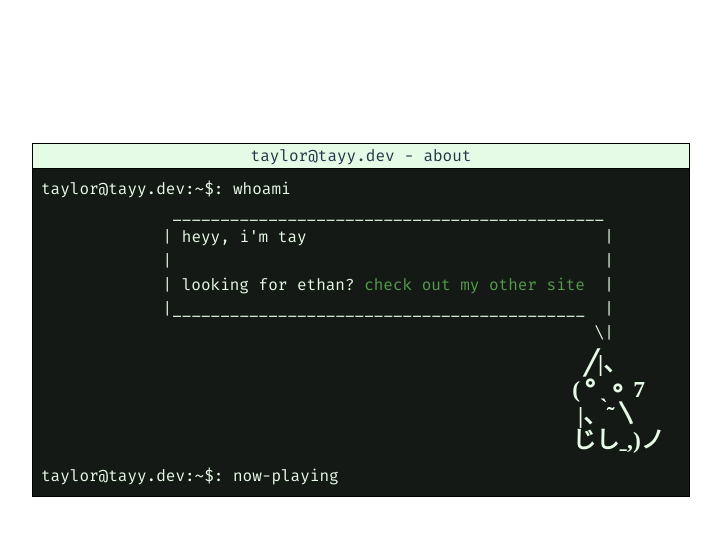
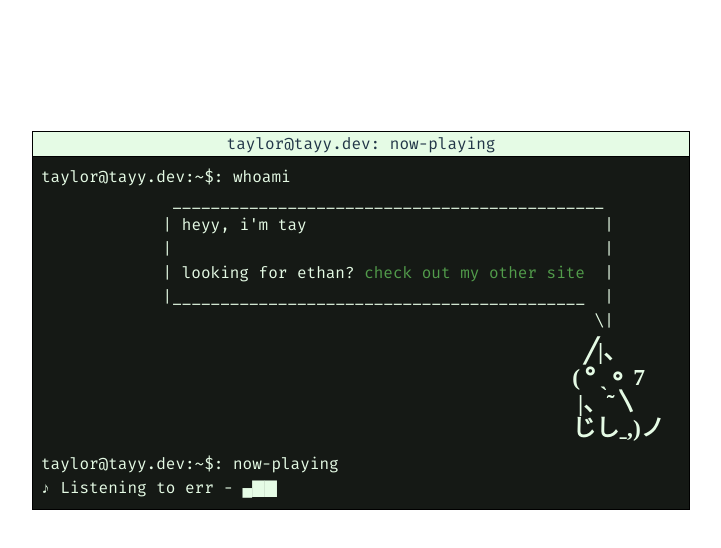
Before and after one commit to tayydev/tayy.dev, a Svelte app: page / in a window 1280 px wide. Shown: the top 548 px of the page, without its empty margins (279-1000 px from the left). Built offline with nearby package versions, Linux system fonts and the light colour scheme; no server answers.

Commit message:
beautiful website

```diff
--- a/src/App.svelte
+++ b/src/App.svelte
@@ -1,57 +1,65 @@
 <script lang="ts">
-    import kittyIcon from './assets/kitty.svg'
-    import {untrack} from "svelte";
+    import {onMount, untrack} from "svelte";
+    import About from "./lib/About.svelte";
+    import Keyboard from "./lib/Keyboard.svelte";
+    import {apiClient, type Results} from "./lib/client";
+    import NowPlaying from "./lib/NowPlaying.svelte";
 
-    let title = $state("about")
     let timing = $state(0)
+    let title = $derived(
+        timing < 7 ? "~" :
+            "now-playing"
+    )
+    let listening: Results | null = $state(null)
 
-    $effect(() => {
+    onMount(() => {
         const clear = setInterval(() => {
-            //because our code is sad and uses state in an effect we put this in an "untrack" block which
-            // prevents us from triggering an infinite loop of effects https://svelte.dev/docs/svelte/$effect
-            untrack(() => {
-                timing++;
-                if(timing >= 10) clearInterval(clear)
-            });
-        }, 500);
+            timing++;
+            if(timing >= 10) clearInterval(clear)
+        }, 250);
 
         return () => { clearInterval(clear) };
     });
-
+    onMount(async () => {
+        listening = await apiClient.getServerStatus()
+    })
 </script>
 
 <main>
     <div class="bound-box">
         <div class="terminal top">
-            taylor@tayy.dev - {title}
+            taylor@tayy.dev: {title}
         </div>
         <div class="terminal bottom">
-            taylor@tayy.dev:~$: whoami
-            <div class="right">
-                <div class="bubble">
-                    {"_____________________________________________        "}<br>
-                    {"| heyy, i'm tay                               |       "}<br>
-                    {"|                                             |       "}<br>
-                    {"| looking for ethan?"}
-                    <a href="https://esouth.dev">check out my other site</a> {" |       "}<br>
-                    {"|___________________________________________  |       "}<br>
-                    {"\\|       "}<br>
-                    <img src={kittyIcon} class="logo svelte" alt="taylor circa 2025" />
-                    {" "}
-                </div>
-            </div>
-            taylor@tayy.dev:~$: now-playing
+            <noscript> <!--TODO: confirm Javascript free loads -->
+                taylor@tayy.dev:~$: whoami
+                <About/>
+                taylor@tayy.dev:~$: now-playing
+                &lt;ERROR&gt; js is disabled
+                taylor@tayy.dev:~$: {"█"}
+            </noscript>
+
+            taylor@tayy.dev:~$:&nbsp;<Keyboard
+                text="whoami"
+                speed={50}
+        />{#if timing >= 2}
+            <About/>{/if}{#if timing >= 3}
+            taylor@tayy.dev:~$:&nbsp;
+        {/if}{#if timing >= 4}<Keyboard
+                text="now-playing"
+                speed={50}
+        />{/if}{#if timing >= 7}
+            <div></div>
+        {/if}{#if timing <= 8}
+            {"█"}
+        {:else}
+            <NowPlaying {listening}></NowPlaying>
+        {/if}
         </div>
     </div>
 </main>
 
 <style>
-    .logo {
-        height: 7em;
-        will-change: filter;
-        transition: filter 300ms;
-    }
-
     .terminal {
         background: #e5fbe5;
         min-width: 40rem;
@@ -69,16 +77,7 @@
         background: #151915;
         text-align: left;
         padding: 0.5rem;
-    }
 
-    .right {
-        display: flex;
-        justify-content: flex-end;
-    }
-
-    .bubble {
-        text-align: right;
-        display: block;
-        white-space: pre
+        min-height: 21rem;
     }
 </style>
--- /dev/null
+++ b/src/lib/About.svelte
@@ -0,0 +1,39 @@
+<script>
+import kittyIcon from "../assets/kitty.svg";
+</script>
+
+<main>
+    <div class="right">
+        <div class="bubble">
+            {"_____________________________________________        "}<br>
+            {"| heyy, i'm tay                               |       "}<br>
+            {"|                                             |       "}<br>
+            {"| looking for ethan?"}
+            <a href="https://esouth.dev">check out my other site</a> {" |       "}<br>
+            {"|___________________________________________  |       "}<br>
+            {"\\|       "}<br>
+            <img src={kittyIcon} class="logo svelte" alt="taylor circa 2025" />
+            {" "}
+        </div>
+    </div>
+
+</main>
+
+<style>
+    .logo {
+        height: 7em;
+        will-change: filter;
+        transition: filter 300ms;
+    }
+
+    .right {
+        display: flex;
+        justify-content: flex-end;
+    }
+
+    .bubble {
+        text-align: right;
+        display: block;
+        white-space: pre
+    }
+</style>
--- /dev/null
+++ b/src/lib/Keyboard.svelte
@@ -0,0 +1,24 @@
+<script lang="ts">
+    import { onMount } from "svelte";
+
+    export let text: string = "";
+    export let speed: number = 50; // ms per character
+
+    let displayedText: string = "";
+
+    onMount(() => {
+        let i = 0;
+        const interval = setInterval(() => {
+            displayedText = text.substring(0, i);
+            i++;
+
+            if (i > text.length) {
+                clearInterval(interval);
+            }
+        }, speed);
+    });
+</script>
+
+<span>
+  {displayedText}
+</span>
--- /dev/null
+++ b/src/lib/NowPlaying.svelte
@@ -0,0 +1,24 @@
+<script lang="ts">
+    import {type Results} from "./client";
+    import {onMount} from "svelte";
+    let { listening }: {listening: Results | null} = $props()
+
+    const frames = "▁▂▃▄▅▆▇█▇▆▅▄▃▂▁";
+    let currentFrame = $state(0);
+
+    onMount(() => {
+        let interval = setInterval(() => {
+            currentFrame = (currentFrame + 1) % frames.length;
+        }, 75);
+
+        return () => clearInterval(interval);
+    });
+
+</script>
+
+<main>
+    {#if listening}
+        ♪ Listening to {listening.title} - {listening.artist}
+        {frames[(currentFrame + 20) % frames.length]}{frames[currentFrame]}{frames[(currentFrame + 2) % frames.length]}
+    {/if}
+</main>
--- /dev/null
+++ b/src/lib/client.ts
@@ -0,0 +1,43 @@
+const API_PATH = import.meta.env.API_PATH || 'https://api.tayy.dev';
+
+export interface Results {
+    playing: boolean,
+    title: string,
+    artist: string,
+    length: string
+}
+
+class ApiClient {
+    private path: string;
+
+    constructor(path: string) {
+        this.path = path;
+    }
+
+    private failedResults: Results = {
+        playing: false,
+        title: "err",
+        artist: "",
+        length: ""
+    }
+
+    public async getServerStatus(): Promise<Results> {
+        try {
+            const response = await fetch(`${this.path}/currently-listening`);
+
+            if (!response.ok) {
+                return this.failedResults;
+            }
+
+            const data = await response.json();
+            return data as Results;
+        } catch (error) {
+            return this.failedResults;
+        }
+    }
+
+}
+
+
+
+export const apiClient = new ApiClient(API_PATH);
```
